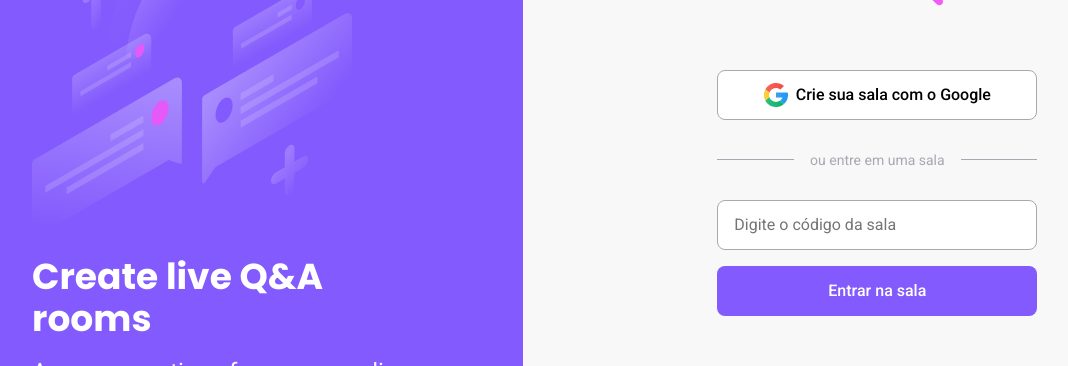
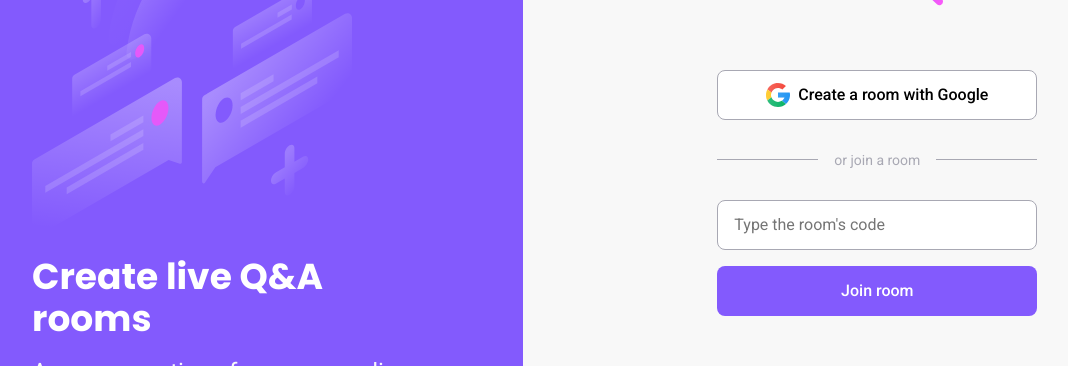
Before and after one commit to josealexandre/letmeask-app, a React (Create React App) app: page / in a window 1280 px wide. Shown: the part 277-643 px from the top of the page, without its empty margins (48-1116 px from the left). Built offline with nearby package versions, Linux system fonts and the light colour scheme; no server answers.

Commit message:
Fix typography and question margin

```diff
--- a/src/pages/Home/index.tsx
+++ b/src/pages/Home/index.tsx
@@ -60,17 +60,17 @@ export function Home() {
                     <img src={logoImg} alt="Application's logotype - Let me ask" />
                     <button className="google-account" onClick={handleNewRoom}>
                         <img src={googleIcon} alt="Google's logotype" />
-                        Crie sua sala com o Google
+                        Create a room with Google
                     </button>
-                    <div className="separator">ou entre em uma sala</div>
+                    <div className="separator">or join a room</div>
                     <form onSubmit={handleJoinRoom}>
                         <input
                             type="text"
-                            placeholder="Digite o código da sala"
+                            placeholder="Type the room's code"
                             onChange={ event => setRoomCode(event.target.value) }
                             value={roomCode}
                         />
-                        <Button type="submit">Entrar na sala</Button>
+                        <Button type="submit">Join room</Button>
                     </form>
                 </div>
             </main>
--- a/src/shared/styles/room.scss
+++ b/src/shared/styles/room.scss
@@ -112,6 +112,6 @@ main {
     }
 
     .room-questions {
-        margin-top: 32px;
+        margin: 32px 0;
     }
 }
```
